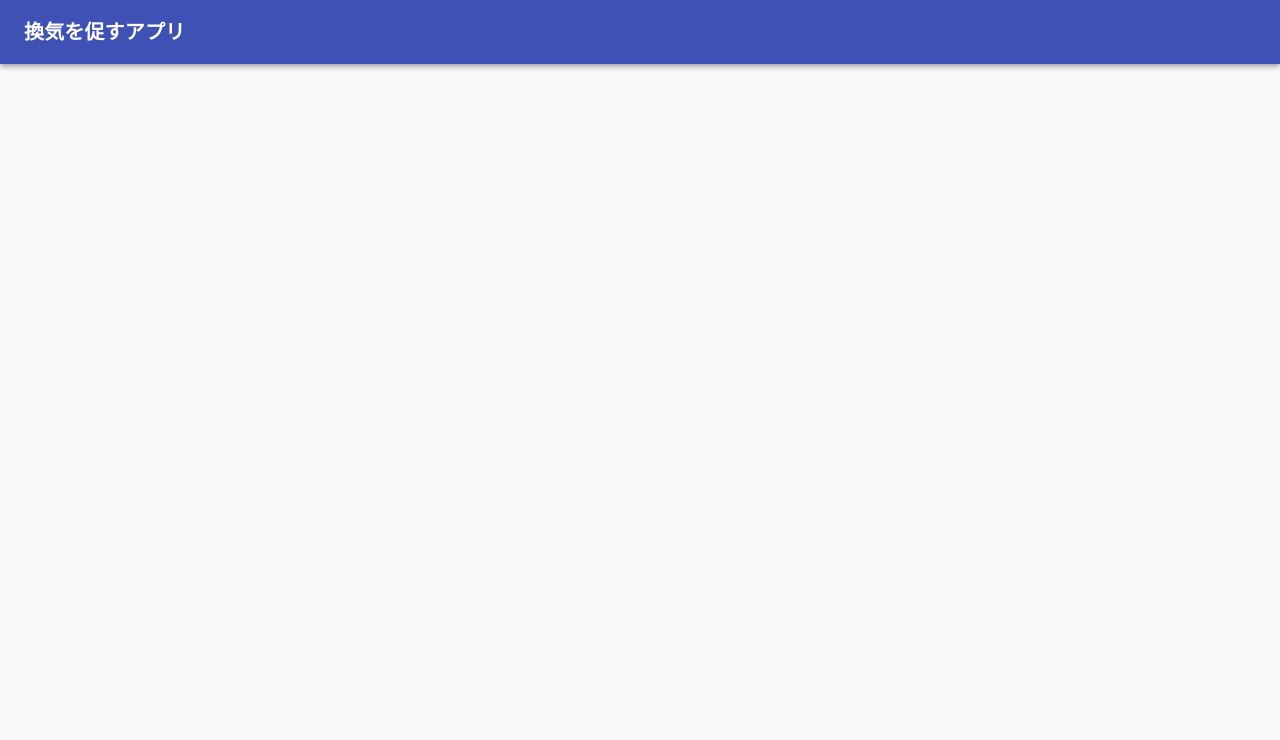
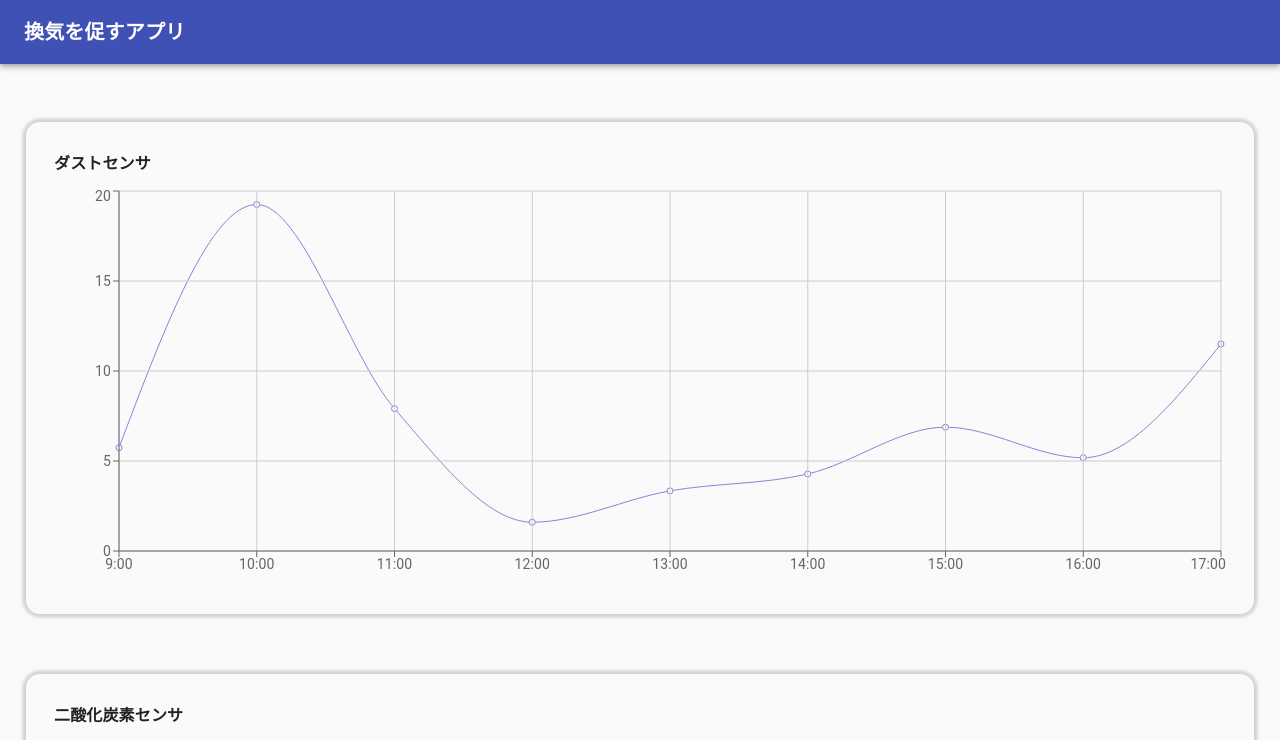
Before and after one commit to tomo-taku/team1, a Next.js app in the folder next-app/: page / in a window 1280 px wide. Shown: the top 740 px of the page. Built offline with nearby package versions, Linux system fonts and the light colour scheme.

Commit message:
Update: 折れ線ブラフの表示 (#2)

```diff
--- a/next-app/src/templates/Top/index.tsx
+++ b/next-app/src/templates/Top/index.tsx
@@ -1,14 +1,41 @@
 import React from 'react'
 import Container from '@material-ui/core/Container'
+import styled from 'styled-components'
+import LineGraph from '../../organisms/LineGraph'
+import Box from '@material-ui/core/Box'
+import Typography from '@material-ui/core/Typography'
 
 const Top: React.FC = () => {
     return (
         <React.Fragment>
             <Container maxWidth='lg' component='main'>
 
+                <GraphBox>
+                    <GraphTitle variant='subtitle1'>ダストセンサ</GraphTitle>
+                    <LineGraph />
+                </GraphBox>
+
+                <GraphBox>
+                    <GraphTitle variant='subtitle1'>二酸化炭素センサ</GraphTitle>
+                    <LineGraph />
+                </GraphBox>
+
             </Container>
         </React.Fragment>
     )
 }
 
+const GraphTitle = styled(Typography)`
+  margin-bottom: 8px;
+  font-weight: bold;
+`
+
+const GraphBox = styled(Box)`
+  margin-top: 4em;
+  padding: 2em;
+  border: 2px solid #d4d4d4;
+  -webkit-border-radius: 16px;-moz-border-radius: 16px;border-radius: 16px;
+  -webkit-box-shadow: 0 0 4px rgba(0, 0, 0, .3);-moz-box-shadow: 0 0 4px rgba(0, 0, 0, .3);box-shadow: 0 0 4px rgba(0, 0, 0, .3);
+`
+
 export default Top
```
